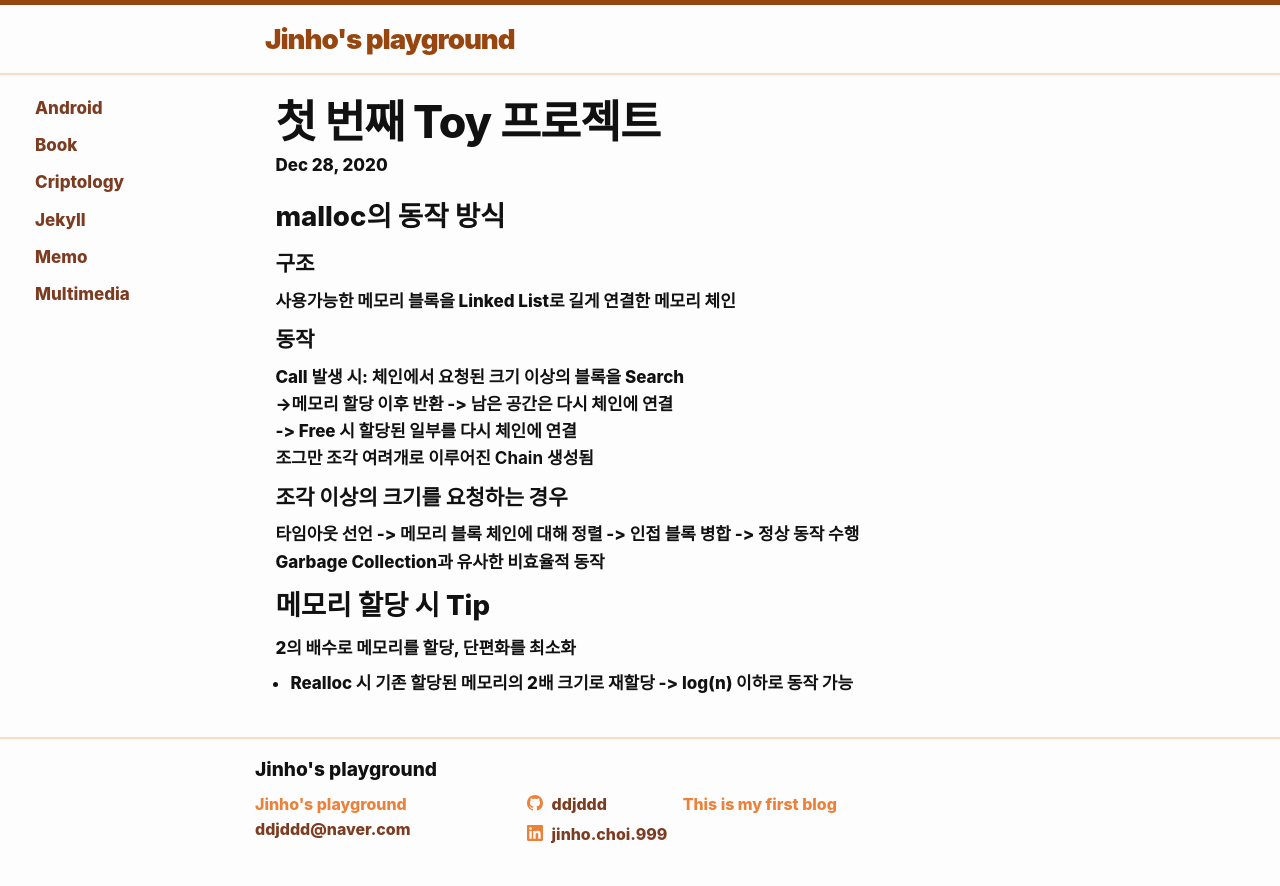
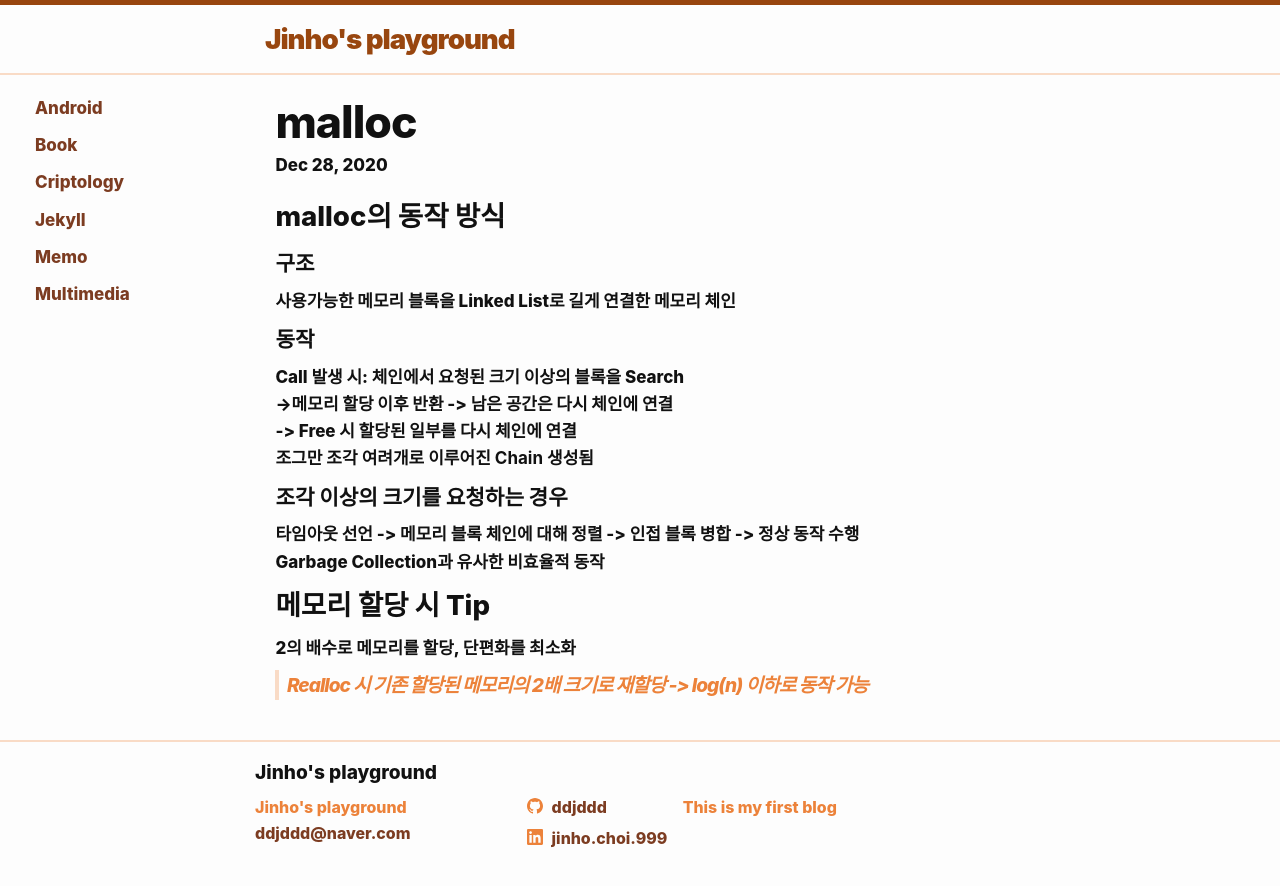
Before and after one commit to ddjddd/ddjddd.github.io, a Jekyll site: the page built from _posts/Memo/2020-12-28-malloc.md, in a window 1280 px wide. Shown: the top 886 px of the page. Built offline with Jekyll 4.4.1, drawn with Linux system fonts in a browser that asks for light colours.

Commit message:
Modify post

```diff
--- a/_posts/Memo/2020-12-28-malloc.md
+++ b/_posts/Memo/2020-12-28-malloc.md
@@ -1,6 +1,6 @@
 ---
 layout: post
-title: 첫 번째 Toy 프로젝트
+title: malloc
 categories: [Memo]
 authoor: Jinho Choi
 ---
@@ -21,6 +21,5 @@ Garbage Collection과 유사한 비효율적 동작
 
 ### 메모리 할당 시 Tip
 2의 배수로 메모리를 할당, 단편화를 최소화
-
-- Realloc 시 기존 할당된 메모리의 2배 크기로 재할당
+> Realloc 시 기존 할당된 메모리의 2배 크기로 재할당
  -> log(n) 이하로 동작 가능
```
